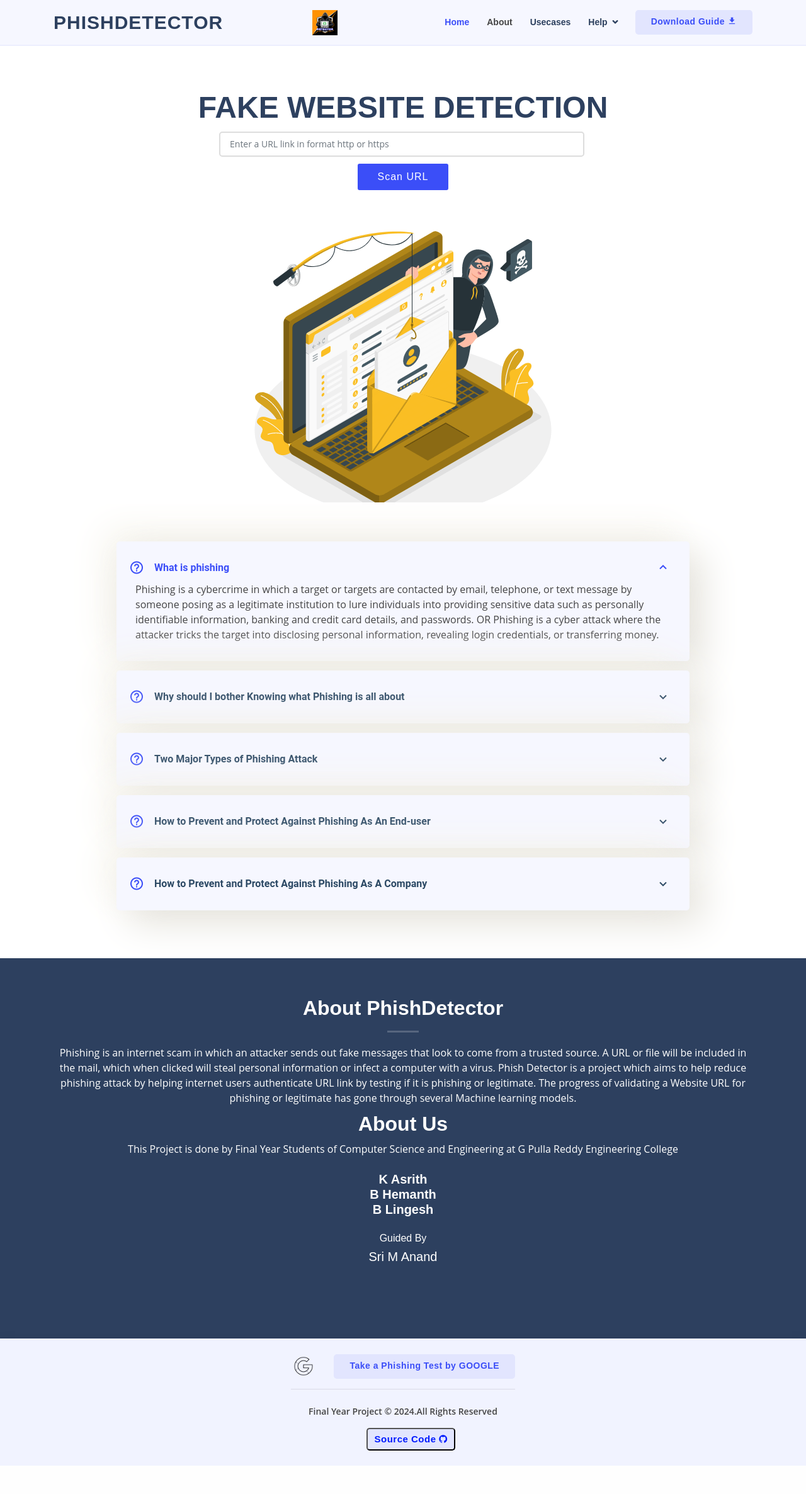
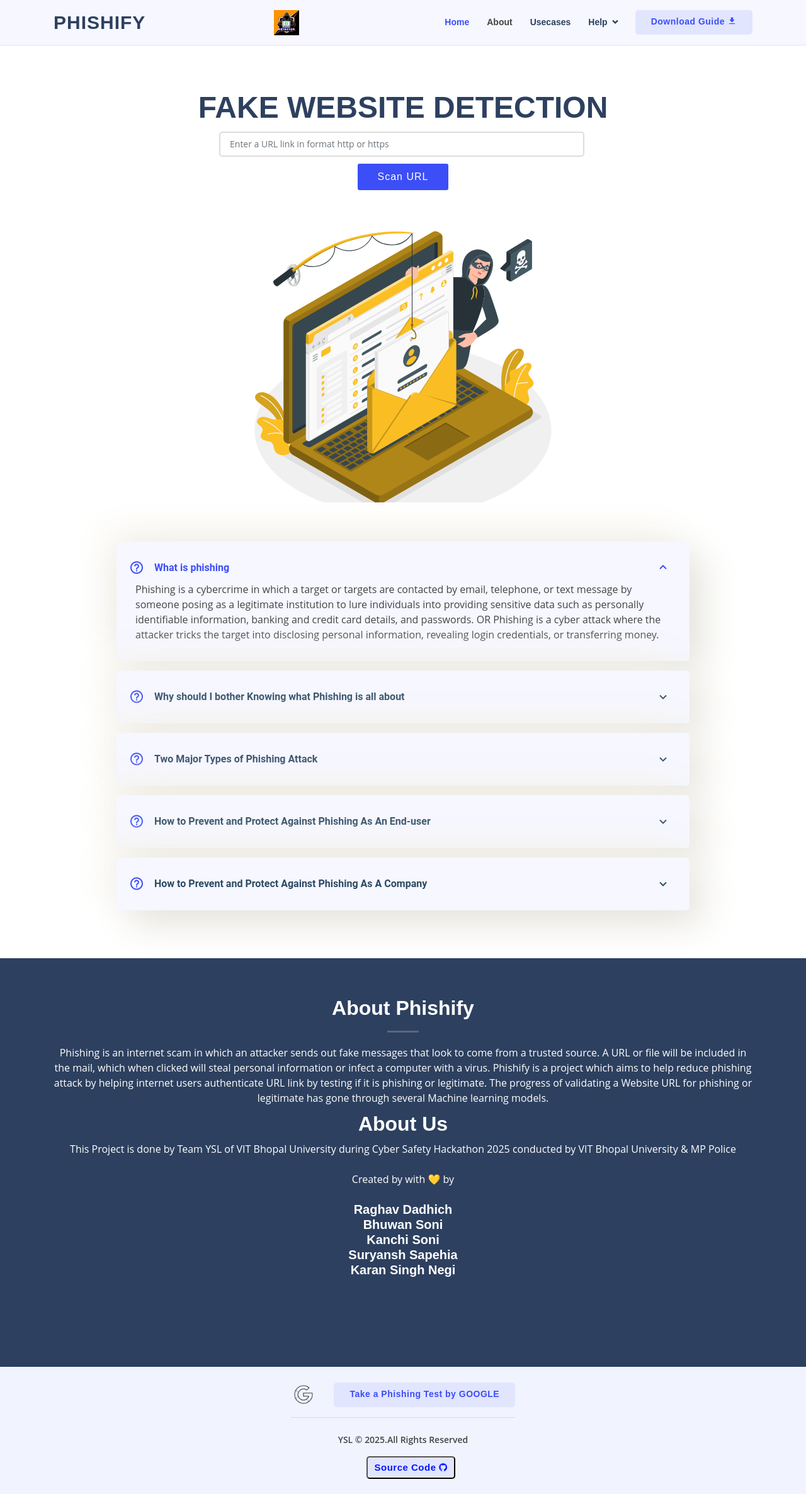
Before and after one commit to raghav3615/phisher-detector, a Flask app: page / in a window 1280 px wide. Shown: the whole page at 63% size. Before the commit the page ends 2328 px from the top, so only its background shows below. Run offline with Flask 3, Linux system fonts and the light colour scheme; parts of the project's set-up code (start-up, migrations or seed data) failed here and were passed over; some libraries are stand-ins or nearby versions.

Commit message:
edited landing page

```diff
--- a/templates/index.html
+++ b/templates/index.html
@@ -5,7 +5,7 @@
   <meta charset="utf-8">
   <meta content="width=device-width, initial-scale=1.0" name="viewport">
 
-  <title>PhishDetector</title>
+  <title>Phishify</title>
   <meta content="" name="description">
   <meta content="" name="keywords">
 
@@ -32,7 +32,7 @@
   <header id="header" class="fixed-top">
     <div class="container d-flex align-items-center">
 
-      <h1 class="logo mr-auto"><a href="{{ url_for('home') }}">PhishDetector</a></h1>
+      <h1 class="logo mr-auto"><a href="{{ url_for('home') }}">Phishify</a></h1>
       <!-- Uncomment below if you prefer to use an image logo -->
       <a href="{{ url_for('home') }}" class="logo mr-auto"><img src="static/assets/img/newlogo.jpg" alt="" class="img-fluid"></a>
 
@@ -213,13 +213,13 @@
             <div class="container" data-aos="fade-up">
 
               <div class="section-title">
-                <h2>About PhishDetector</h2>
-                <p>Phishing is an internet scam in which an attacker sends out fake messages that look to come from a trusted source. A URL or file will be included in the mail, which when clicked will steal personal information or infect a computer with a virus. Phish Detector is a project
+                <h2>About Phishify</h2>
+                <p>Phishing is an internet scam in which an attacker sends out fake messages that look to come from a trusted source. A URL or file will be included in the mail, which when clicked will steal personal information or infect a computer with a virus. Phishify is a project
                     which aims to help reduce phishing attack by helping internet users authenticate URL link by testing if it is phishing or legitimate. The progress of validating a Website URL for phishing or legitimate has gone through several Machine learning models.
                     </p>
 
                     <h3>About Us</h3>
-                    <p>This Project is done by Final Year Students of Computer Science and Engineering at G Pulla Reddy Engineering College<br><br><h5 style="color:white;"><b>K Asrith<br>B Hemanth<br>B Lingesh<br><br><h6>Guided By</h6><h5>Sri M Anand</h5></b></p></p>
+                    <p>This Project is done by Team YSL of VIT Bhopal University during Cyber Safety Hackathon 2025 conducted by VIT Bhopal University & MP Police <br><br>Created by with 💛 by <br><br><h5 style="color:white;"><b>Raghav Dadhich<br>Bhuwan Soni<br>Kanchi Soni<br>Suryansh Sapehia<br>Karan Singh Negi<br><br></b></p></p>
               </div>
 
             </div>
@@ -238,7 +238,7 @@
           <img src="static/assets/img/google.png" alt="">
           <a href="https://phishingquiz.withgoogle.com/" target="_blank" class="get-started-btn scrollto">Take a Phishing Test by GOOGLE</a> <br>
           <hr/>
-      <p style="padding-top: 8px; font-weight: 600;"><a style="text-decoration:none; color:inherit;" href="https://github.com/asrith-reddy" >Final Year Project &copy; 2024.All Rights Reserved</a></p><a href="https://github.com/asrith-reddy/Phishing-detector" ><button style="font-size:15px" class="button3">Source Code <i class="fa fa-github"></i></button></a>
+      <p style="padding-top: 8px; font-weight: 600;"><a style="text-decoration:none; color:inherit;" href="https://github.com/asrith-reddy" >YSL &copy; 2025.All Rights Reserved</a></p><a href="https://github.com/raghav3615/phisher-detector.git" ><button style="font-size:15px" class="button3">Source Code <i class="fa fa-github"></i></button></a>
         </div>
       </div>
     </div>
```
Also changed, not shown: 1 other file.
